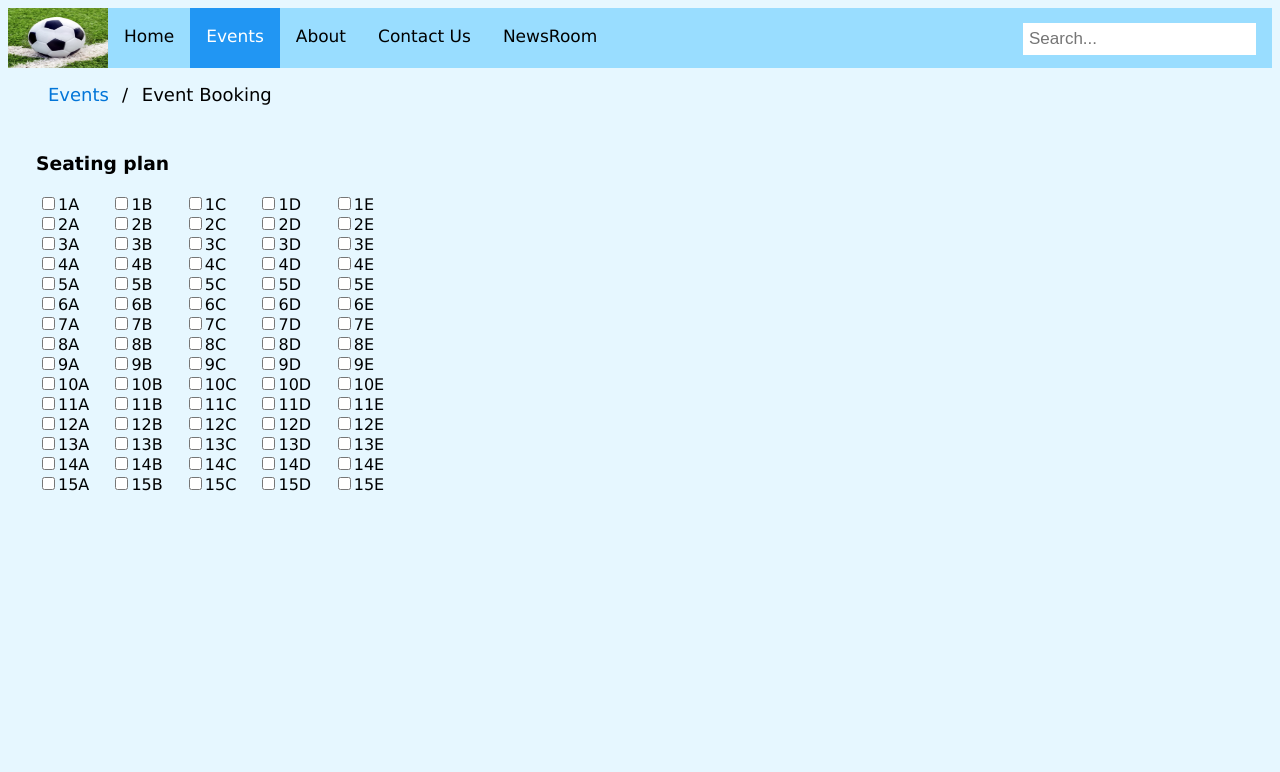
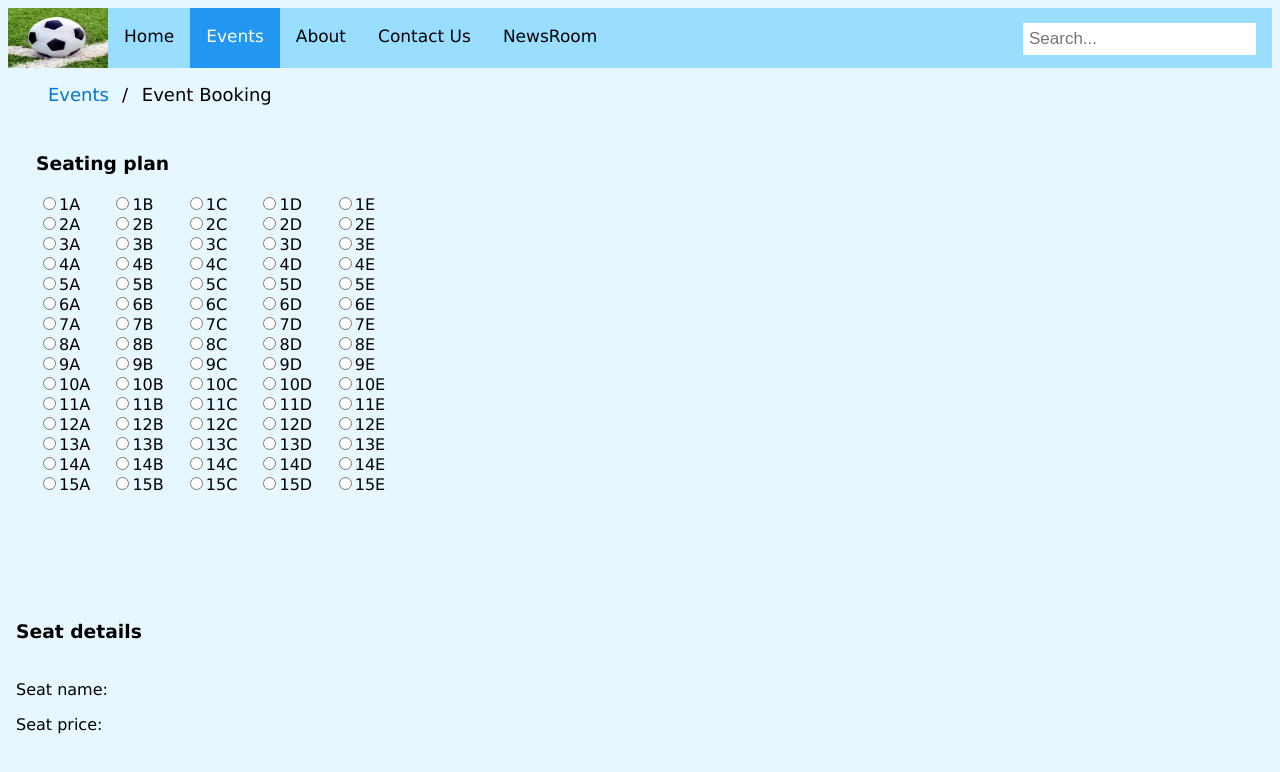
Before and after one commit to spare-acc/EE4717, a plain HTML site: page website project/event_booking.html in a window 1280 px wide. Drawn offline with Linux system fonts and the light colour scheme.

Commit message:
included javascript to retrieve seat details
javascript to display selected seat details

```diff
--- a/website project/CSS files/seating_plan.css
+++ b/website project/CSS files/seating_plan.css
@@ -192,12 +192,14 @@ td {
 padding: 0px;
 }
 
-.columns {
+.columns{
   float: left;
   width: 100%;
   padding: 8px;
   color: black;
 }
+
+
 a.button {
     -webkit-appearance: button;
     -moz-appearance: button;
--- a/website project/event_booking.html
+++ b/website project/event_booking.html
@@ -17,109 +17,116 @@
 	  <a href="news.html">NewsRoom</a>
 	  <input type="text" placeholder="Search...">
 	</div>
-<div>
+
 		<ul class="breadcrumb">
 		  <li><a href="events.html">Events</a></li>
 		  <li>Event Booking</a></li>
 		</ul>
 
-<div class ="columns">
+		<div class="columns" style="float:left;">
 			<div class="content">
 			<h3>Seating plan</h3>
-
+			<form id="seats">
 				<table>
-		<tr>
 					<td>
-			<input type="checkbox" name="1A" value="1A">1A<br>
-			<input type="checkbox" name="2A" value="2A">2A<br>
-			<input type="checkbox" name="3A" value="3A">3A<br>
-			<input type="checkbox" name="4A" value="4A">4A<br>
-			<input type="checkbox" name="5A" value="5A">5A<br>
-			<input type="checkbox" name="6A" value="6A">6A<br>
-			<input type="checkbox" name="7A" value="7A">7A<br>
-			<input type="checkbox" name="8A" value="8A">8A<br>
-			<input type="checkbox" name="9A" value="9A">9A<br>
-			<input type="checkbox" name="10A" value="10A">10A<br>
-			<input type="checkbox" name="11A" value="11A">11A<br>
-			<input type="checkbox" name="12A" value="12A">12A<br>
-			<input type="checkbox" name="13A" value="13A">13A<br>
-			<input type="checkbox" name="14A" value="14A">14A<br>
-			<input type="checkbox" name="15A" value="15A">15A<br>
+						<input type="radio" class="element" name="seat" value="10" id="1A" onclick="displaySeatDetails();">1A<br>
+						<input type="radio" class="element" name="seat" value="10" id="2A" onclick="displaySeatDetails();">2A<br>
+						<input type="radio" class="element" name="seat" value="10" id="3A" onclick="displaySeatDetails();">3A<br>
+						<input type="radio" class="element" name="seat" value="10" id="4A" onclick="displaySeatDetails();">4A<br>
+						<input type="radio" class="element" name="seat" value="10" id="5A" onclick="displaySeatDetails();">5A<br>
+						<input type="radio" class="element" name="seat" value="10" id="6A" onclick="displaySeatDetails();">6A<br>
+						<input type="radio" class="element" name="seat" value="10" id="7A" onclick="displaySeatDetails();">7A<br>
+						<input type="radio" class="element" name="seat" value="10" id="8A" onclick="displaySeatDetails();">8A<br>
+						<input type="radio" class="element" name="seat" value="10" id="9A" onclick="displaySeatDetails();">9A<br>
+						<input type="radio" class="element" name="seat" value="10" id="10A" onclick="displaySeatDetails();">10A<br>
+						<input type="radio" class="element" name="seat" value="10" id="11A" onclick="displaySeatDetails();">11A<br>
+						<input type="radio" class="element" name="seat" value="10" id="12A" onclick="displaySeatDetails();">12A<br>
+						<input type="radio" class="element" name="seat" value="10" id="13A" onclick="displaySeatDetails();">13A<br>
+						<input type="radio" class="element" name="seat" value="10" id="14A" onclick="displaySeatDetails();">14A<br>
+						<input type="radio" class="element" name="seat" value="10" id="15A" onclick="displaySeatDetails();">15A<br>
 					</td>
 					<td>
-			<input type="checkbox" name="1B" value="1B">1B<br>
-			<input type="checkbox" name="2B" value="2B">2B<br>
-			<input type="checkbox" name="3B" value="3B">3B<br>
-			<input type="checkbox" name="4B" value="4B">4B<br>
-			<input type="checkbox" name="5B" value="5B">5B<br>
-			<input type="checkbox" name="6B" value="6B">6B<br>
-			<input type="checkbox" name="7B" value="7B">7B<br>
-			<input type="checkbox" name="8B" value="8B">8B<br>
-			<input type="checkbox" name="9B" value="9B">9B<br>
-			<input type="checkbox" name="10B" value="10B">10B<br>
-			<input type="checkbox" name="11B" value="11B">11B<br>
-			<input type="checkbox" name="12B" value="12B">12B<br>
-			<input type="checkbox" name="13B" value="13B">13B<br>
-			<input type="checkbox" name="14B" value="14B">14B<br>
-			<input type="checkbox" name="15B" value="15B">15B<br>
+						<input type="radio" class="element" name="1B" value="10" id="1B" onclick="displaySeatDetails();">1B<br>
+						<input type="radio" class="element" name="2B" value="10" id="2B" onclick="displaySeatDetails();">2B<br>
+						<input type="radio" class="element" name="3B" value="10" id="3B" onclick="displaySeatDetails();">3B<br>
+						<input type="radio" class="element" name="4B" value="10" id="4B" onclick="displaySeatDetails();">4B<br>
+						<input type="radio" class="element" name="5B" value="10" id="5B" onclick="displaySeatDetails();">5B<br>
+						<input type="radio" class="element" name="6B" value="10" id="6B" onclick="displaySeatDetails();">6B<br>
+						<input type="radio" class="element" name="7B" value="10" id="7B" onclick="displaySeatDetails();">7B<br>
+						<input type="radio" class="element" name="8B" value="10" id="8B" onclick="displaySeatDetails();">8B<br>
+						<input type="radio" class="element" name="9B" value="10" id="9B" onclick="displaySeatDetails();">9B<br>
+						<input type="radio" class="element" name="10B" value="10" id="10B" onclick="displaySeatDetails();">10B<br>
+						<input type="radio" class="element" name="11B" value="10" id="11B" onclick="displaySeatDetails();">11B<br>
+						<input type="radio" class="element" name="12B" value="10" id="12B" onclick="displaySeatDetails();">12B<br>
+						<input type="radio" class="element" name="13B" value="10" id="13B" onclick="displaySeatDetails();">13B<br>
+						<input type="radio" class="element" name="14B" value="10" id="14B" onclick="displaySeatDetails();">14B<br>
+						<input type="radio" class="element" name="15B" value="10" id="15B" onclick="displaySeatDetails();">15B<br>
 					</td>
 					<td>
-			<input type="checkbox" name="1C" value="1C">1C<br>
-			<input type="checkbox" name="2C" value="2C">2C<br>
-			<input type="checkbox" name="3C" value="3C">3C<br>
-			<input type="checkbox" name="4C" value="4C">4C<br>
-			<input type="checkbox" name="5C" value="5C">5C<br>
-			<input type="checkbox" name="6C" value="6C">6C<br>
-			<input type="checkbox" name="7C" value="7C">7C<br>
-			<input type="checkbox" name="8C" value="8C">8C<br>
-			<input type="checkbox" name="9C" value="9C">9C<br>
-			<input type="checkbox" name="10C" value="10C">10C<br>
-			<input type="checkbox" name="11C" value="11C">11C<br>
-			<input type="checkbox" name="12C" value="12C">12C<br>
-			<input type="checkbox" name="13C" value="13C">13C<br>
-			<input type="checkbox" name="14C" value="14C">14C<br>
-			<input type="checkbox" name="15C" value="15C">15C<br>
+						<input type="radio" class="element" name="1C" value="10" id="1C" onclick="displaySeatDetails();">1C<br>
+						<input type="radio" class="element" name="2C" value="10" id="2C" onclick="displaySeatDetails();">2C<br>
+						<input type="radio" class="element" name="3C" value="10" id="3C" onclick="displaySeatDetails();">3C<br>
+						<input type="radio" class="element" name="4C" value="10" id="4C" onclick="displaySeatDetails();">4C<br>
+						<input type="radio" class="element" name="5C" value="10" id="5C" onclick="displaySeatDetails();">5C<br>
+						<input type="radio" class="element" name="6C" value="10" id="6C" onclick="displaySeatDetails();">6C<br>
+						<input type="radio" class="element" name="7C" value="10" id="7C" onclick="displaySeatDetails();">7C<br>
+						<input type="radio" class="element" name="8C" value="10" id="8C" onclick="displaySeatDetails();">8C<br>
+						<input type="radio" class="element" name="9C" value="10" id="9C" onclick="displaySeatDetails();">9C<br>
+						<input type="radio" class="element" name="10C" value="10" id="10C" onclick="displaySeatDetails();">10C<br>
+						<input type="radio" class="element" name="11C" value="10" id="11C" onclick="displaySeatDetails();">11C<br>
+						<input type="radio" class="element" name="12C" value="10" id="12C" onclick="displaySeatDetails();">12C<br>
+						<input type="radio" class="element" name="13C" value="10" id="13C" onclick="displaySeatDetails();">13C<br>
+						<input type="radio" class="element" name="14C" value="10" id="14C" onclick="displaySeatDetails();">14C<br>
+						<input type="radio" class="element" name="15C" value="10" id="15C" onclick="displaySeatDetails();">15C<br>
 					</td>
 					<td>
-			<input type="checkbox" name="1D" value="1D">1D<br>
-			<input type="checkbox" name="2D" value="2D">2D<br>
-			<input type="checkbox" name="3D" value="3D">3D<br>
-			<input type="checkbox" name="4D" value="4D">4D<br>
-			<input type="checkbox" name="5D" value="5D">5D<br>
-			<input type="checkbox" name="6D" value="6D">6D<br>
-			<input type="checkbox" name="7D" value="7D">7D<br>
-			<input type="checkbox" name="8D" value="8D">8D<br>
-			<input type="checkbox" name="9D" value="9D">9D<br>
-			<input type="checkbox" name="10D" value="10D">10D<br>
-			<input type="checkbox" name="11D" value="11D">11D<br>
-			<input type="checkbox" name="12D" value="12D">12D<br>
-			<input type="checkbox" name="13D" value="13D">13D<br>
-			<input type="checkbox" name="14D" value="14D">14D<br>
-			<input type="checkbox" name="15D" value="15D">15D<br>
+						<input type="radio" class="element" name="1D" value="15" id="1D" onclick="displaySeatDetails();">1D<br>
+						<input type="radio" class="element" name="2D" value="15" id="2D" onclick="displaySeatDetails();">2D<br>
+						<input type="radio" class="element" name="3D" value="15" id="3D" onclick="displaySeatDetails();">3D<br>
+						<input type="radio" class="element" name="4D" value="15" id="4D" onclick="displaySeatDetails();">4D<br>
+						<input type="radio" class="element" name="5D" value="15" id="5D" onclick="displaySeatDetails();">5D<br>
+						<input type="radio" class="element" name="6D" value="15" id="6D" onclick="displaySeatDetails();">6D<br>
+						<input type="radio" class="element" name="7D" value="15" id="7D" onclick="displaySeatDetails();">7D<br>
+						<input type="radio" class="element" name="8D" value="15" id="8D" onclick="displaySeatDetails();">8D<br>
+						<input type="radio" class="element" name="9D" value="15" id="9D" onclick="displaySeatDetails();">9D<br>
+						<input type="radio" class="element" name="10D" value="15" id="10D" onclick="displaySeatDetails();">10D<br>
+						<input type="radio" class="element" name="11D" value="15" id="11D" onclick="displaySeatDetails();">11D<br>
+						<input type="radio" class="element" name="12D" value="15" id="12D" onclick="displaySeatDetails();">12D<br>
+						<input type="radio" class="element" name="13D" value="15" id="13D" onclick="displaySeatDetails();">13D<br>
+						<input type="radio" class="element" name="14D" value="15" id="14D" onclick="displaySeatDetails();">14D<br>
+						<input type="radio" class="element" name="15D" value="15" id="15D" onclick="displaySeatDetails();">15D<br>
 					</td>
 					<td>
-			<input type="checkbox" name="1E" value="1E">1E<br>
-			<input type="checkbox" name="2E" value="2E">2E<br>
-			<input type="checkbox" name="3E" value="3E">3E<br>
-			<input type="checkbox" name="4E" value="4E">4E<br>
-			<input type="checkbox" name="5E" value="5E">5E<br>
-			<input type="checkbox" name="6E" value="6E">6E<br>
-			<input type="checkbox" name="7E" value="7E">7E<br>
-			<input type="checkbox" name="8E" value="8E">8E<br>
-			<input type="checkbox" name="9E" value="9E">9E<br>
-			<input type="checkbox" name="10E" value="10E">10E<br>
-			<input type="checkbox" name="11E" value="11E">11E<br>
-			<input type="checkbox" name="12E" value="12E">12E<br>
-			<input type="checkbox" name="13E" value="13E">13E<br>
-			<input type="checkbox" name="14E" value="14E">14E<br>
-			<input type="checkbox" name="1E" value="15E">15E<br>
+						<input type="radio" class="element" name="1E" value="15" id="1E" onclick="displaySeatDetails();">1E<br>
+						<input type="radio" class="element" name="2E" value="15" id="2E" onclick="displaySeatDetails();">2E<br>
+						<input type="radio" class="element" name="3E" value="15" id="3E" onclick="displaySeatDetails();">3E<br>
+						<input type="radio" class="element" name="4E" value="15" id="4E" onclick="displaySeatDetails();">4E<br>
+						<input type="radio" class="element" name="5E" value="15" id="5E" onclick="displaySeatDetails();">5E<br>
+						<input type="radio" class="element" name="6E" value="15" id="6E" onclick="displaySeatDetails();">6E<br>
+						<input type="radio" class="element" name="7E" value="15" id="7E" onclick="displaySeatDetails();">7E<br>
+						<input type="radio" class="element" name="8E" value="15" id="8E" onclick="displaySeatDetails();">8E<br>
+						<input type="radio" class="element" name="9E" value="15" id="9E" onclick="displaySeatDetails();">9E<br>
+						<input type="radio" class="element" name="10E" value="15" id="10E" onclick="displaySeatDetails();">10E<br>
+						<input type="radio" class="element" name="11E" value="15" id="11E" onclick="displaySeatDetails();">11E<br>
+						<input type="radio" class="element" name="12E" value="15" id="12E" onclick="displaySeatDetails();">12E<br>
+						<input type="radio" class="element" name="13E" value="15" id="13E" onclick="displaySeatDetails();">13E<br>
+						<input type="radio" class="element" name="14E" value="15" id="14E" onclick="displaySeatDetails();">14E<br>
+						<input type="radio" class="element" name="1E" value="15" id="15E" onclick="displaySeatDetails();">15E<br>
 					</td>
-		</tr>
 				</table>
-
 			</form>
 			</div>
 		</div>
+		<div class="columns" style="float:left;"><h3>Seat details</h3><br>
+			Seat name:
+			<p id="seat_name">
+				<script type="text/javascript" src="seats.js"></script>
+			</p>
+			 Seat price:
+			<p id="seat_price">
+				<script type="text/javascript" src="seats.js"></script>
+			</p>
 		</div>
+
 	</body>
 </html>
```
Also changed, not shown: website project/seats.js (added, +24 -0 lines). Lines whose indentation alone changed are shown as unchanged.
